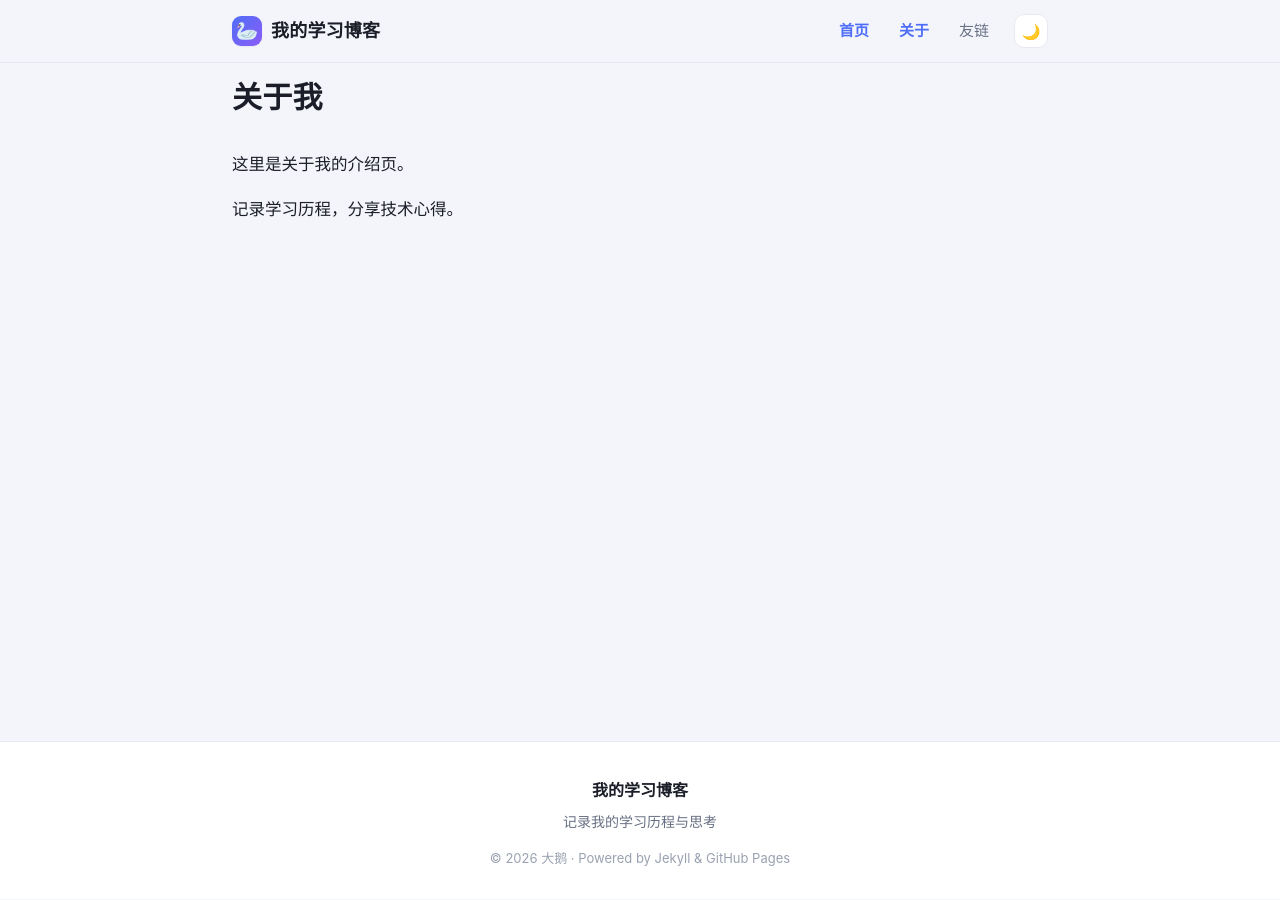
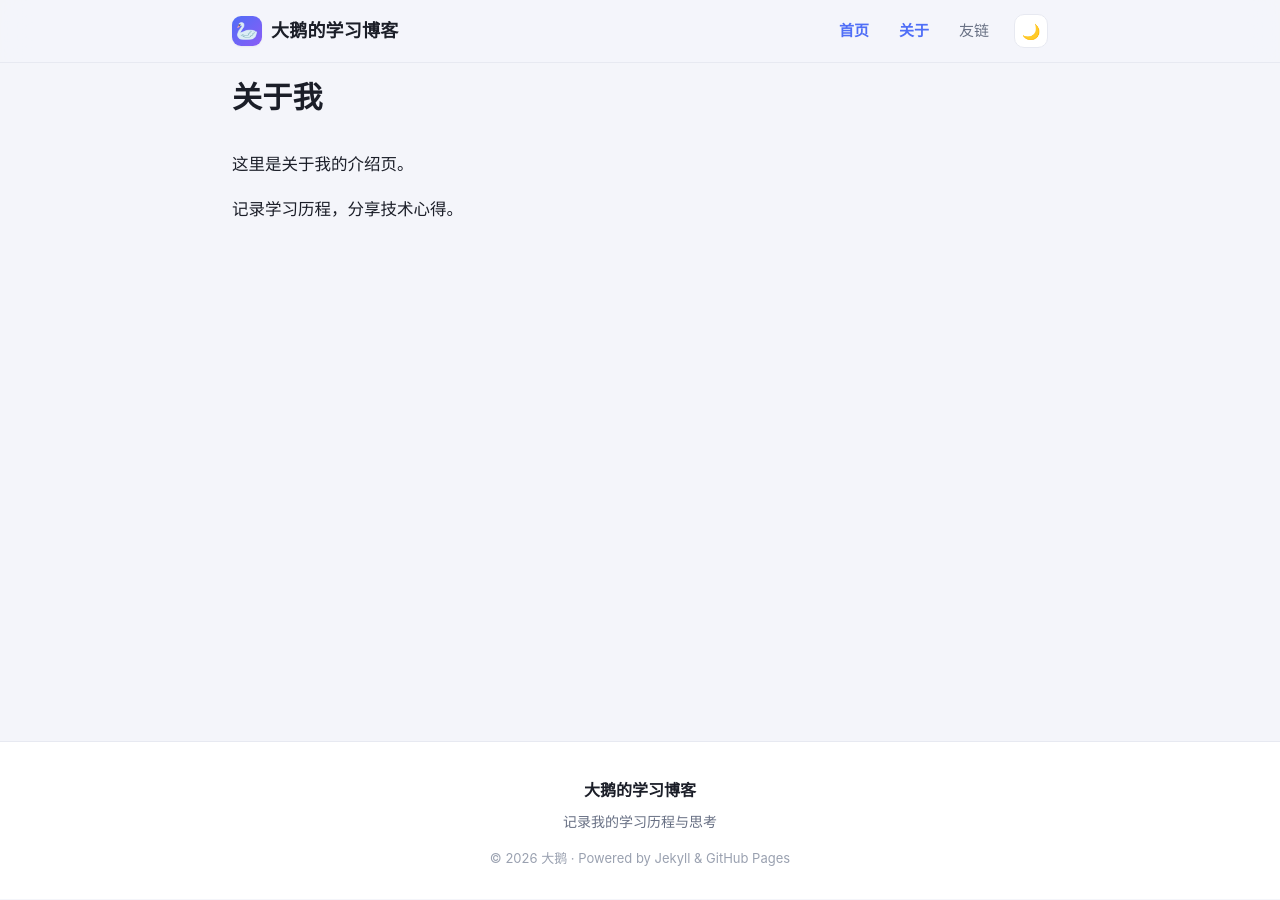
Before and after one commit to liedownle/Blogsss, a Jekyll site: the page built from about.md, in a window 1280 px wide. Built offline with Jekyll 4.4.1, drawn with Linux system fonts in a browser that asks for light colours.

Commit message:
博客改名、首页半透明背景图、本地预览配置优化

```diff
--- a/_config.yml
+++ b/_config.yml
@@ -1,5 +1,5 @@
 # 博客基础信息
-title: 我的学习博客
+title: 大鹅的学习博客
 description: 记录我的学习历程与思考
 # 仓库名不是"用户名.github.io"，这里填仓库名（含斜杠）
 baseurl: "/Blogsss"
@@ -16,3 +16,8 @@
 
 # Markdown 解析
 markdown: kramdown
+
+# 构建排除项（本地预览日志，不参与构建与监听）
+exclude:
+  - jekyll-serve.log
+  - jekyll-serve.err
--- a/_layouts/default.html
+++ b/_layouts/default.html
@@ -3,7 +3,7 @@
 <head>
   {% include head.html %}
 </head>
-<body>
+<body{% if page.url == '/' %} class="home-page"{% endif %}>
   <div class="progress-bar" id="progress-bar"></div>
 
   {% include header.html %}
--- a/assets/css/style.css
+++ b/assets/css/style.css
@@ -51,7 +51,10 @@
    ========================================================================== */
 * { box-sizing: border-box; }
 
-html { scroll-behavior: smooth; }
+html {
+  scroll-behavior: smooth;
+  background-color: var(--bg);
+}
 
 body {
   margin: 0;
@@ -59,10 +62,21 @@
     "Hiragino Sans GB", "Microsoft YaHei", "Helvetica Neue", Arial, sans-serif;
   line-height: 1.75;
   color: var(--text);
-  background: var(--bg);
+  background: transparent;
   -webkit-font-smoothing: antialiased;
   text-rendering: optimizeLegibility;
   transition: background-color 0.3s ease, color 0.3s ease;
+}
+
+/* 首页背景图（半透明） */
+.home-page::before {
+  content: "";
+  position: fixed;
+  inset: 0;
+  background: url("../images/background_01.png") center / cover no-repeat;
+  opacity: 0.5;
+  z-index: -1;
+  pointer-events: none;
 }
 
 .container {
```
Also changed, not shown: 2 other files.
